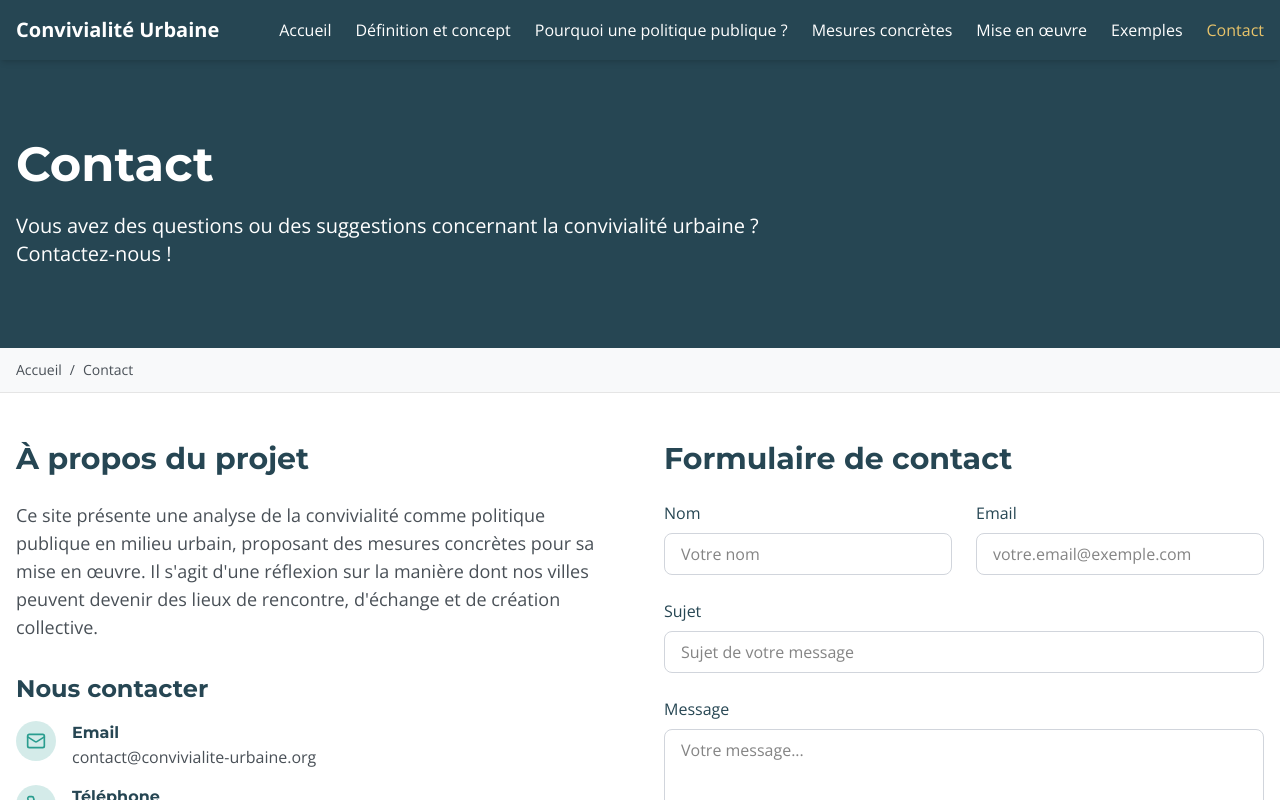
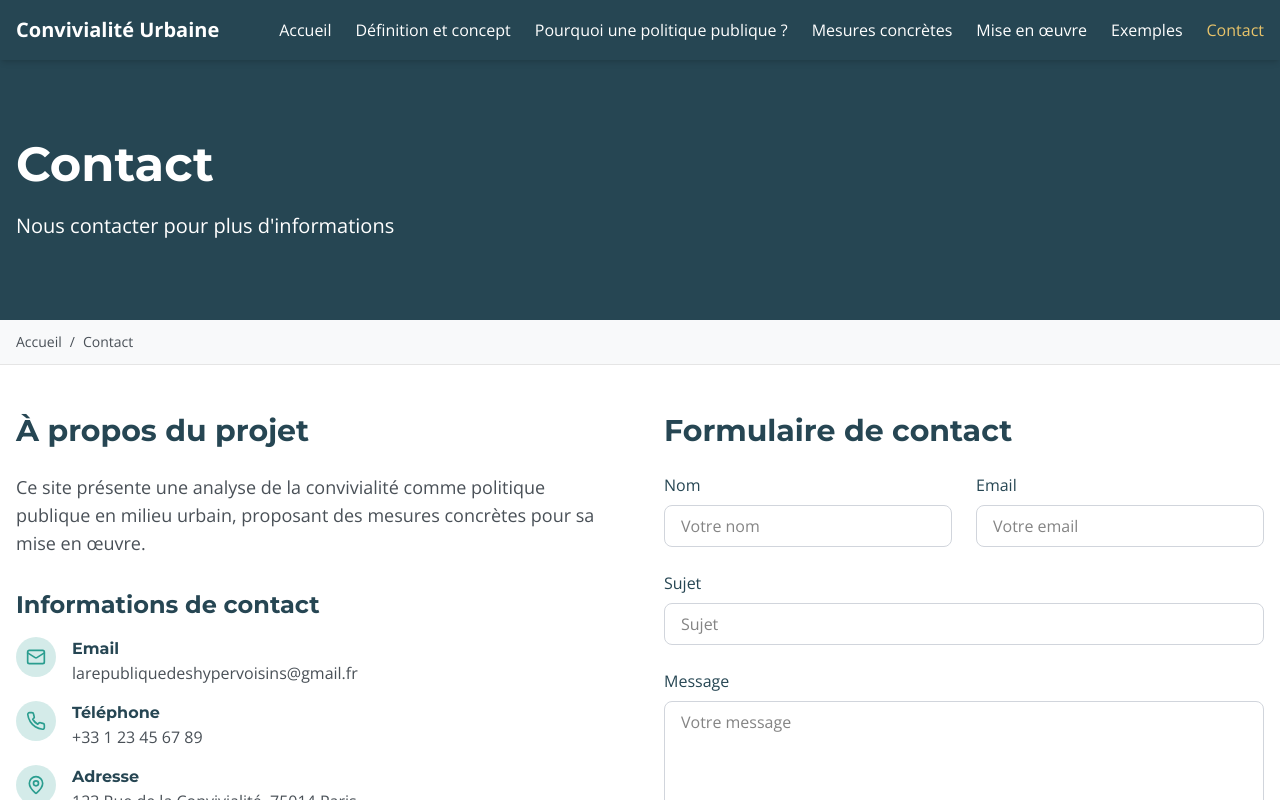
Before and after one commit to s99wjw5d7n-byte/CONVIVIVIALITE, a React (Vite) app in the folder full-project/: page /contact in a window 1280 px wide. Shown: the top 800 px of the page. Built offline with nearby package versions, Linux system fonts and the light colour scheme; a web font is replaced by a local one.

Commit message:
Update Contact.jsx

```diff
--- a/full-project/src/pages/Contact.jsx
+++ b/full-project/src/pages/Contact.jsx
@@ -2,8 +2,12 @@ import { motion } from 'framer-motion';
 import { Link } from 'react-router-dom';
 import { ArrowRight, Mail, Phone, MapPin, Send } from 'lucide-react';
 import { useState } from 'react';
+import { useContent } from '../hooks/useContent';
 
 const Contact = () => {
+  const { content } = useContent('contact');
+  const { content: footerContent } = useContent('footer');
+
   const [formData, setFormData] = useState({
     name: '',
     email: '',
@@ -19,41 +23,27 @@ const Contact = () => {
 
   const handleSubmit = (e) => {
     e.preventDefault();
-    // In a real application, you would send the form data to a server
     console.log('Form submitted:', formData);
     setIsSubmitted(true);
-    // Reset form
-    setFormData({
-      name: '',
-      email: '',
-      subject: '',
-      message: ''
-    });
-    // Reset submission status after 5 seconds
-    setTimeout(() => {
-      setIsSubmitted(false);
-    }, 5000);
+    setFormData({ name: '', email: '', subject: '', message: '' });
+    setTimeout(() => { setIsSubmitted(false); }, 5000);
   };
 
   return (
     <div className="min-h-screen">
-      {/* Hero Section */}
       <section className="bg-[#264653] text-white py-20">
         <div className="container mx-auto px-4">
           <motion.div
-            initial={{ opacity: 0, y: 20 }}
+            initial={{ opacity: 0, y: -20 }}
             animate={{ opacity: 1, y: 0 }}
             transition={{ duration: 0.5 }}
           >
-            <h1 className="text-4xl md:text-5xl font-bold mb-6">Contact</h1>
-            <p className="text-xl max-w-3xl">
-              Vous avez des questions ou des suggestions concernant la convivialité urbaine ? Contactez-nous !
-            </p>
+            <h1 className="text-4xl md:text-5xl font-bold mb-6">{content.hero.title}</h1>
+            <p className="text-xl max-w-3xl">{content.hero.subtitle}</p>
           </motion.div>
         </div>
       </section>
 
-      {/* Breadcrumb */}
       <div className="bg-[#F8F9FA] border-b">
         <div className="container mx-auto px-4 py-3">
           <div className="flex items-center text-sm text-[#495057]">
@@ -64,19 +54,13 @@ const Contact = () => {
         </div>
       </div>
 
-      {/* Main Content */}
       <div className="container mx-auto px-4 py-12">
         <div className="grid grid-cols-1 lg:grid-cols-2 gap-12">
-          {/* Contact Info */}
           <div>
             <h2 className="text-3xl font-bold mb-6 text-[#264653]">À propos du projet</h2>
-            <p className="text-lg mb-8 text-[#495057]">
-              Ce site présente une analyse de la convivialité comme politique publique en milieu urbain,
-              proposant des mesures concrètes pour sa mise en œuvre. Il s'agit d'une réflexion sur la manière
-              dont nos villes peuvent devenir des lieux de rencontre, d'échange et de création collective.
-            </p>
+            <p className="text-lg mb-8 text-[#495057]">{footerContent.about}</p>
 
-            <h3 className="text-2xl font-bold mb-4 text-[#264653]">Nous contacter</h3>
+            <h3 className="text-2xl font-bold mb-4 text-[#264653]">{content.info.title}</h3>
 
             <div className="space-y-4 mb-8">
               <div className="flex items-start">
@@ -85,7 +69,7 @@ const Contact = () => {
                 </div>
                 <div>
                   <h4 className="font-bold text-[#264653]">Email</h4>
-                  <p className="text-[#495057]">contact@convivialite-urbaine.org</p>
+                  <p className="text-[#495057]">{content.info.email}</p>
                 </div>
               </div>
 
@@ -95,7 +79,7 @@ const Contact = () => {
                 </div>
                 <div>
                   <h4 className="font-bold text-[#264653]">Téléphone</h4>
-                  <p className="text-[#495057]">+33 (0)1 23 45 67 89</p>
+                  <p className="text-[#495057]">{content.info.phone}</p>
                 </div>
               </div>
 
@@ -105,10 +89,7 @@ const Contact = () => {
                 </div>
                 <div>
                   <h4 className="font-bold text-[#264653]">Adresse</h4>
-                  <p className="text-[#495057]">
-                    123 Avenue de la Convivialité<br />
-                    75001 Paris, France
-                  </p>
+                  <p className="text-[#495057]">{content.info.address}</p>
                 </div>
               </div>
             </div>
@@ -144,7 +125,6 @@ const Contact = () => {
             </div>
           </div>
 
-          {/* Contact Form */}
           <div>
             <h2 className="text-3xl font-bold mb-6 text-[#264653]">Formulaire de contact</h2>
 
@@ -163,28 +143,17 @@ const Contact = () => {
                   <div>
                     <label htmlFor="name" className="block text-[#264653] font-medium mb-2">Nom</label>
                     <input
-                      type="text"
-                      id="name"
-                      name="name"
-                      value={formData.name}
-                      onChange={handleChange}
-                      required
+                      type="text" id="name" name="name" value={formData.name} onChange={handleChange} required
                       className="w-full px-4 py-2 border border-gray-300 rounded-md focus:outline-none focus:ring-2 focus:ring-[#2A9D8F] focus:border-transparent"
-                      placeholder="Votre nom"
+                      placeholder={content.form.namePlaceholder}
                     />
                   </div>
-
                   <div>
                     <label htmlFor="email" className="block text-[#264653] font-medium mb-2">Email</label>
                     <input
-                      type="email"
-                      id="email"
-                      name="email"
-                      value={formData.email}
-                      onChange={handleChange}
-                      required
+                      type="email" id="email" name="email" value={formData.email} onChange={handleChange} required
                       className="w-full px-4 py-2 border border-gray-300 rounded-md focus:outline-none focus:ring-2 focus:ring-[#2A9D8F] focus:border-transparent"
-                      placeholder="votre.email@exemple.com"
+                      placeholder={content.form.emailPlaceholder}
                     />
                   </div>
                 </div>
@@ -192,28 +161,18 @@ const Contact = () => {
                 <div>
                   <label htmlFor="subject" className="block text-[#264653] font-medium mb-2">Sujet</label>
                   <input
-                    type="text"
-                    id="subject"
-                    name="subject"
-                    value={formData.subject}
-                    onChange={handleChange}
-                    required
+                    type="text" id="subject" name="subject" value={formData.subject} onChange={handleChange} required
                     className="w-full px-4 py-2 border border-gray-300 rounded-md focus:outline-none focus:ring-2 focus:ring-[#2A9D8F] focus:border-transparent"
-                    placeholder="Sujet de votre message"
+                    placeholder={content.form.subjectPlaceholder}
                   />
                 </div>
 
                 <div>
                   <label htmlFor="message" className="block text-[#264653] font-medium mb-2">Message</label>
                   <textarea
-                    id="message"
-                    name="message"
-                    value={formData.message}
-                    onChange={handleChange}
-                    required
-                    rows="6"
+                    id="message" name="message" value={formData.message} onChange={handleChange} required rows="6"
                     className="w-full px-4 py-2 border border-gray-300 rounded-md focus:outline-none focus:ring-2 focus:ring-[#2A9D8F] focus:border-transparent"
-                    placeholder="Votre message..."
+                    placeholder={content.form.messagePlaceholder}
                   ></textarea>
                 </div>
 
@@ -222,7 +181,7 @@ const Contact = () => {
                     type="submit"
                     className="inline-flex items-center px-6 py-3 bg-[#2A9D8F] text-white rounded-md hover:bg-[#2A9D8F]/80 transition-colors text-lg font-medium"
                   >
-                    Envoyer <Send size={18} className="ml-2" />
+                    {content.form.buttonText} <Send size={18} className="ml-2" />
                   </button>
                 </div>
               </form>
@@ -230,12 +189,8 @@ const Contact = () => {
           </div>
         </div>
 
-        {/* Back to Home */}
         <div className="mt-12 pt-6 border-t border-gray-200 text-center">
-          <Link
-            to="/"
-            className="inline-flex items-center text-[#2A9D8F] hover:text-[#2A9D8F]/80 transition-colors"
-          >
+          <Link to="/" className="inline-flex items-center text-[#2A9D8F] hover:text-[#2A9D8F]/80 transition-colors">
             <ArrowRight size={16} className="mr-2 rotate-180" /> Retour à l'accueil
           </Link>
         </div>
```
